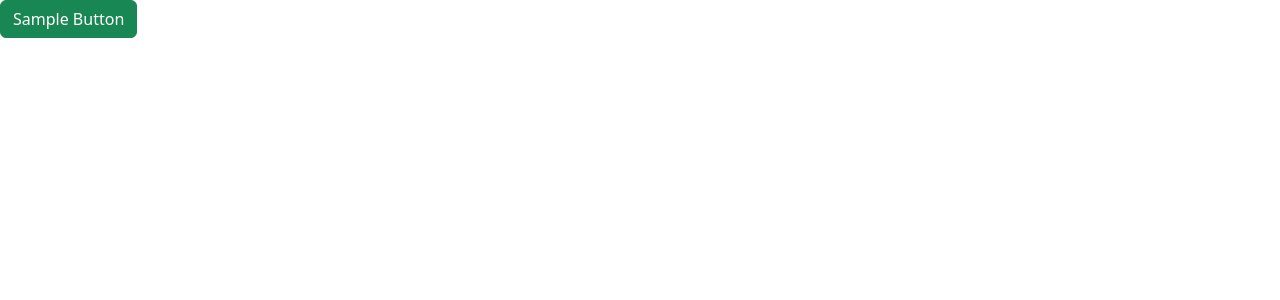
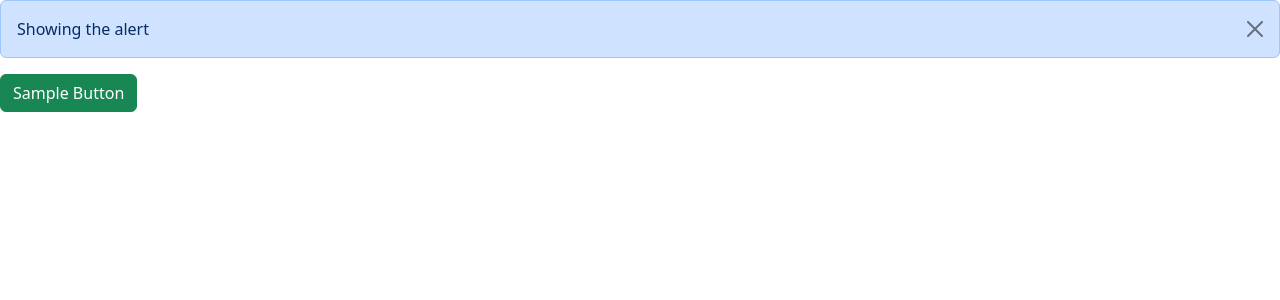
Before and after one commit to athreya-harshith/React-TypeScript-Basics, a React (Vite) app: page / in a window 1280 px wide. Both pictures are taken after a click on the button "Sample Button". Shown: the top 300 px of the page. Built offline with nearby package versions, Linux system fonts and the light colour scheme.

Commit message:
Alert Dismissible component

```diff
--- a/src/App.tsx
+++ b/src/App.tsx
@@ -1,5 +1,6 @@
 // import ListGroup from "./components/ListGroup";
-// import Alert from "./components/Alert";
+import { useState } from "react";
+import Alert from "./components/Alert";
 import Button from "./components/Button";
 function App() {
   /* 1. ListGroup Component */
@@ -22,9 +23,21 @@
         <span>Hello World</span>
       </Alert>
    */
+  const [alertVisibility, setAlertVisibility] = useState(false);
   return (
     <div>
-      <Button color="success" onClick={() => console.log("clicked")}>
+      {alertVisibility && (
+        <Alert onClose={() => setAlertVisibility(false)}>
+          <span>Showing the alert</span>
+        </Alert>
+      )}
+      <Button
+        color="success"
+        onClick={() => {
+          console.log("clicked");
+          setAlertVisibility(true);
+        }}
+      >
         Sample Button
       </Button>
     </div>
--- a/src/components/Alert.tsx
+++ b/src/components/Alert.tsx
@@ -1,10 +1,23 @@
 import { ReactNode } from "react";
+import Button from "./Button";
 
 interface Props {
   children: ReactNode; // this is for string as well as HTML elements if type is string,
   // HTML is not rendered
+  onClose: () => void;
 }
-function Alert({ children }: Props) {
-  return <div className="alert alert-primary">{children}</div>;
+function Alert({ children, onClose }: Props) {
+  return (
+    <div className="alert alert-primary alert-dismissible">
+      {children}
+      <button
+        type="button"
+        className="btn-close"
+        data-bs-dismiss="alert"
+        aria-label="Close"
+        onClick={onClose}
+      ></button>
+    </div>
+  );
 }
 export default Alert;
```
